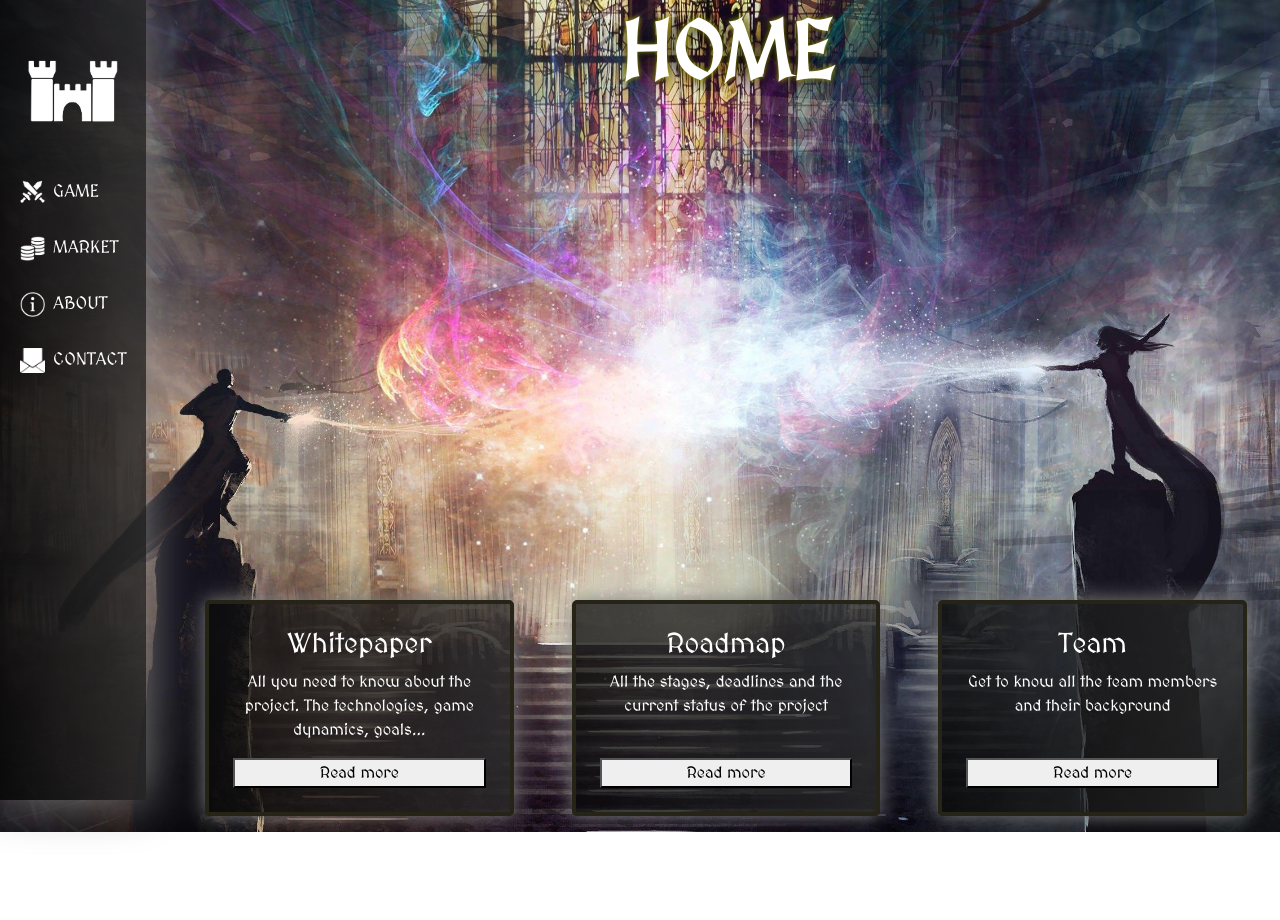
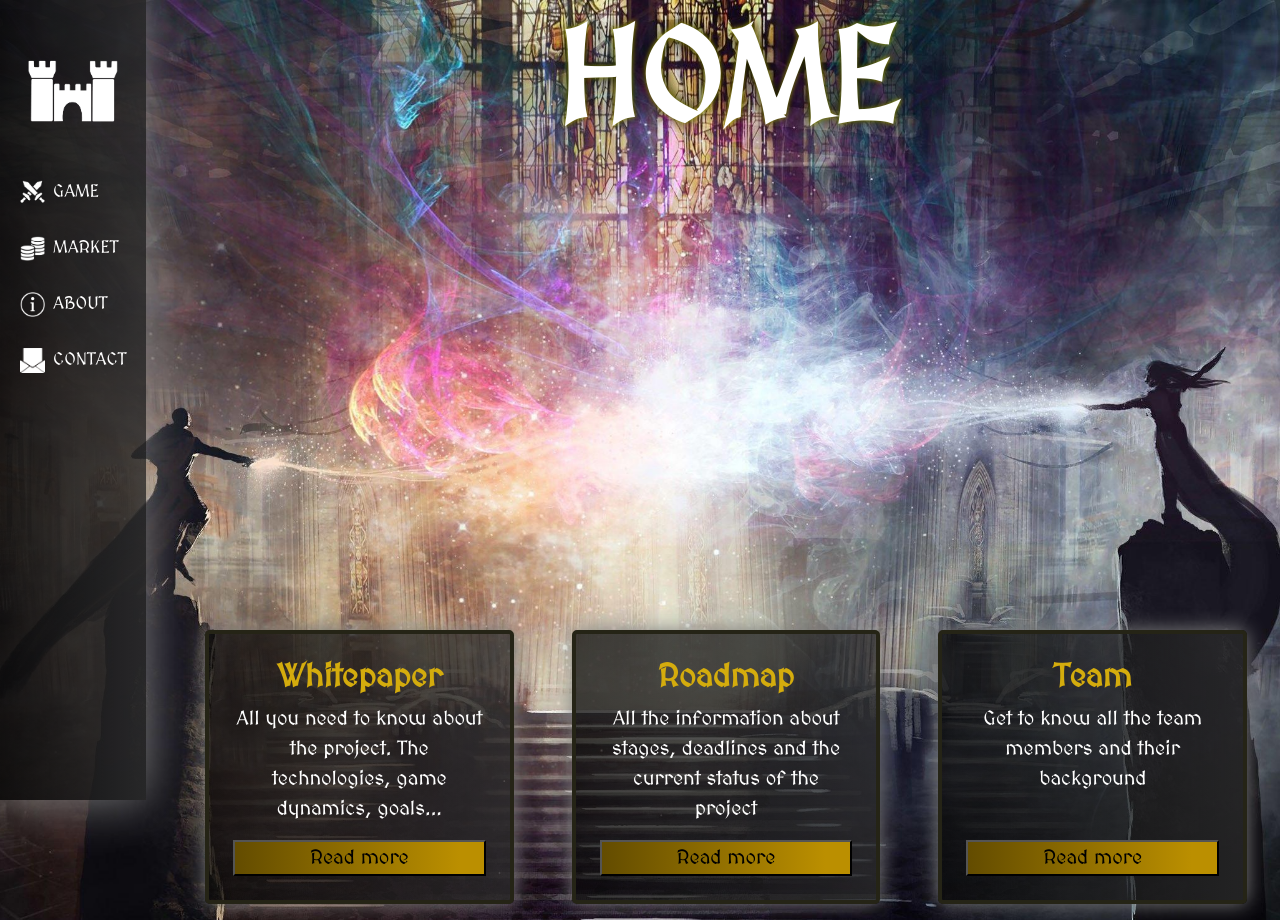
Before and after one commit to SergioGiraldezMoreno/web-ntf-game, a Vue app: page / in a window 1280 px wide. Before the commit the page ends 832 px from the top, so only its background shows below. Built offline with nearby package versions, Linux system fonts and the light colour scheme.

Commit message:
some styles in the home page info boxes and the base font size

```diff
--- a/src/App.vue
+++ b/src/App.vue
@@ -2,7 +2,7 @@
   <div class="container-fluid p-0">
     <div class="row m-0">
       <Navbar class="col-auto" />
-      <router-view class="col pt-2 p-0"/>
+      <router-view class="col pt-2 p-0 fs-5"/>
     </div>
   </div>
 </template>
--- a/src/assets/styles/main.css
+++ b/src/assets/styles/main.css
@@ -5,27 +5,36 @@
     border: solid 4px rgb(37, 36, 22);
     border-radius: 5px;
 }
+button{
+    /* background-color: rgb(212, 172, 13); */
+    /* background-image: linear-gradient(to right, rgba(10, 10, 10, 0.75), rgb(43, 43, 43, 0.75)); */
+    background-image: linear-gradient(to right, rgb(99, 76, 0), rgb(187, 143, 0) 90%);
 
+}
 .main-div {
     margin-left: 160px;
 }
 .shining-text{
     text-shadow: 0 0 15px #000000, 0 0 5px #fbff00;
 }
-
 .shadowed-text{
     text-shadow: 0 0 15px #000000;
 }
-
 .main-title{
-    font-size: 5rem;
+    font-size: 8rem;
     font-weight: 730;
 }
-
 .icon-sized {
     width: 25px;
     height: 25px;
 }
+h1, h2, h3 {
+    font-weight: 700;
+}
+.yellow-text{
+    color: rgb(212, 172, 13);
+}
+
 
 /* For Mobile */
 @media screen and (max-width: 767px) {
@@ -41,7 +50,7 @@
         height: 30px;
     }
     .main-title{
-        font-size: 2.8rem;
+        font-size: 3rem;
     }
 }
 
--- a/src/views/Home.vue
+++ b/src/views/Home.vue
@@ -3,25 +3,25 @@
         <div class="main-div row text-white h-100 d-flex align-items-start text-center">
             <div>
                 <h1 class="main-title shining-text">HOME</h1>
-                <div class="row d-none d-lg-inline" ><div style="height: 55vh"></div></div>
+                <div class="row d-none d-lg-inline" ><div style="height: 50vh"></div></div>
                 <div class="row equal row-cols-1 row-cols-lg-3 justify-content-center">
                     <div class="col my-4 my-lg-0">
                         <div class="p-4 info-box h-100 justify-content-center m-auto d-flex flex-column" style="width: 90%">
-                            <h3>Whitepaper</h3>
+                            <h2 class="yellow-text">Whitepaper</h2>
                             <p>All you need to know about the project. The technologies, game dynamics, goals...</p>
                             <button class="mt-auto">Read more</button>
                         </div>
                     </div>
                     <div class="col my-4 my-lg-0">
                         <div class="p-4 info-box h-100 justify-content-center m-auto d-flex flex-column" style="width: 90%">
-                            <h3>Roadmap</h3>
-                            <p>All the stages, deadlines and the current status of the project</p>
+                            <h2 class="yellow-text">Roadmap</h2>
+                            <p>All the information about stages, deadlines and the current status of the project</p>
                             <button class="mt-auto">Read more</button>
                         </div>
                     </div>
                     <div class="col my-4 my-lg-0">
                         <div class="p-4 info-box h-100 justify-content-center m-auto d-flex flex-column" style="width: 90%">
-                            <h3>Team</h3>
+                            <h2 class="yellow-text">Team</h2>
                             <p>Get to know all the team members and their background</p>
                             <button class="mt-auto">Read more</button>
                         </div>
```
